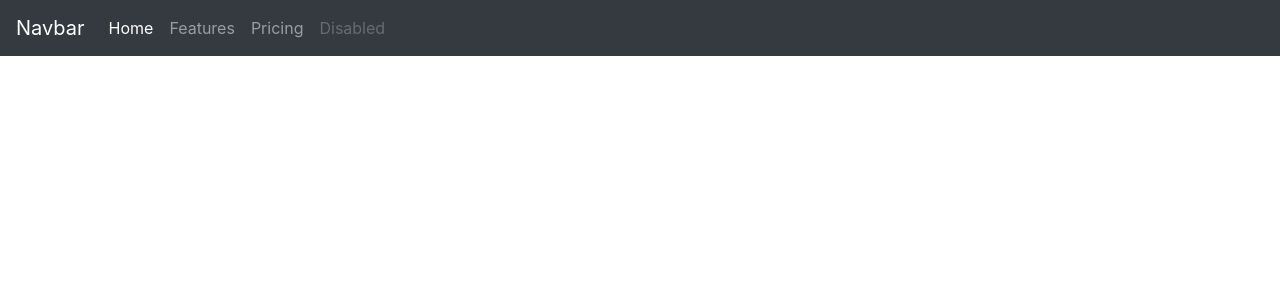
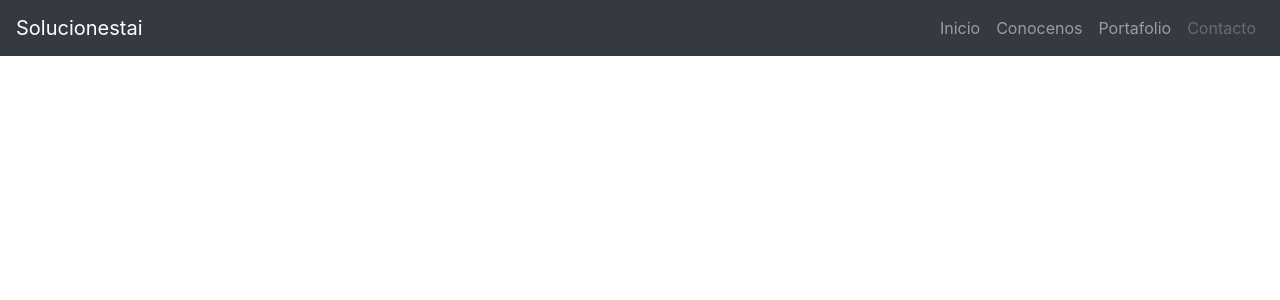
Before and after one commit to diego-madrigal/solucionestai, a PHP site: page / in a window 1280 px wide. Shown: the top 300 px of the page. Run offline with PHP 8.4, Linux system fonts and the light colour scheme; some libraries are stand-ins or nearby versions.

Commit message:
SE HIZO LA DETECCIÓN DE DONDE SE ENCUENTRA LA BARRA DE NAVEGACION

```diff
--- a/index.php
+++ b/index.php
@@ -9,11 +9,24 @@
     <link rel="stylesheet" href="https://cdnjs.cloudflare.com/ajax/libs/font-awesome/5.8.1/css/all.css">
 </head>
 <body>
+    <script>
+
+    </script>
     <?php include_once("partials/header.php"); ?>
 
     <!-- SCRIPTS -->
     <script src="js/jquery.min.js"></script>
     <script src="js/bootstrap.min.js"></script>
+    <script>
 
+        var pagina = window.location.pathname;
+        $(document).ready(function(){
+            if(pagina == "/solucionestai/soluciones/" || pagina == "/solucionestai/soluciones/index.php"){
+                $("#link-inicio").addClass("active");
+            }else{
+                $("#link-inicio").removeClass("active");
+            }
+        });
+    </script>
 </body>
 </html>
--- a/partials/header.php
+++ b/partials/header.php
@@ -2,24 +2,24 @@
 
 </style>
 <nav class="navbar navbar-expand-lg navbar-dark bg-dark">
-    <a class="navbar-brand" href="#">Navbar</a>
+    <a class="navbar-brand" href="#">Solucionestai</a>
     <button class="navbar-toggler" type="button" data-toggle="collapse" data-target="#navbarNav"
         aria-controls="navbarNav" aria-expanded="false" aria-label="Toggle navigation">
         <span class="navbar-toggler-icon"></span>
     </button>
     <div class="collapse navbar-collapse" id="navbarNav">
-        <ul class="navbar-nav">
-            <li class="nav-item active">
-                <a class="nav-link" href="#">Home <span class="sr-only">(current)</span></a>
+        <ul class="navbar-nav ml-auto">
+            <li class="nav-item" id="link-inicio">
+                <a class="nav-link" href="#">Inicio</a>
             </li>
-            <li class="nav-item">
-                <a class="nav-link" href="#">Features</a>
+            <li class="nav-item" id="link-conocenos">
+                <a class="nav-link" href="#">Conocenos</a>
             </li>
-            <li class="nav-item">
-                <a class="nav-link" href="#">Pricing</a>
+            <li class="nav-item" id="link-portafolio">
+                <a class="nav-link" href="#">Portafolio</a>
             </li>
-            <li class="nav-item">
-                <a class="nav-link disabled" href="#" tabindex="-1" aria-disabled="true">Disabled</a>
+            <li class="nav-item" id="link-contacto">
+                <a class="nav-link disabled" href="#" tabindex="-1" aria-disabled="true">Contacto</a>
             </li>
         </ul>
     </div>
```
